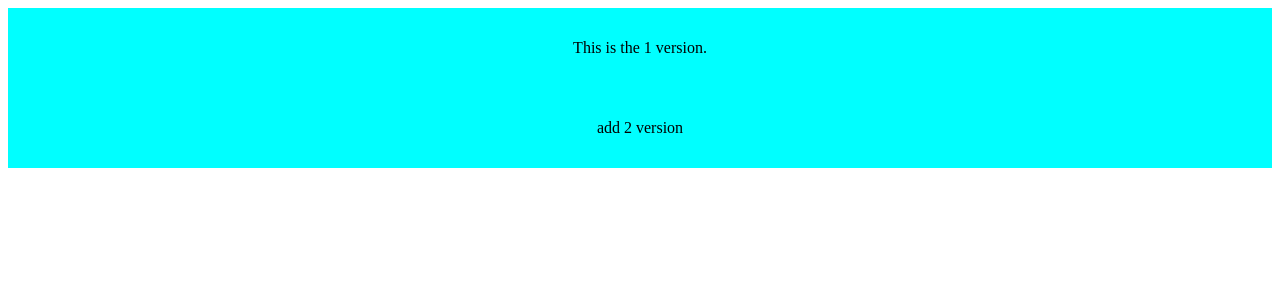
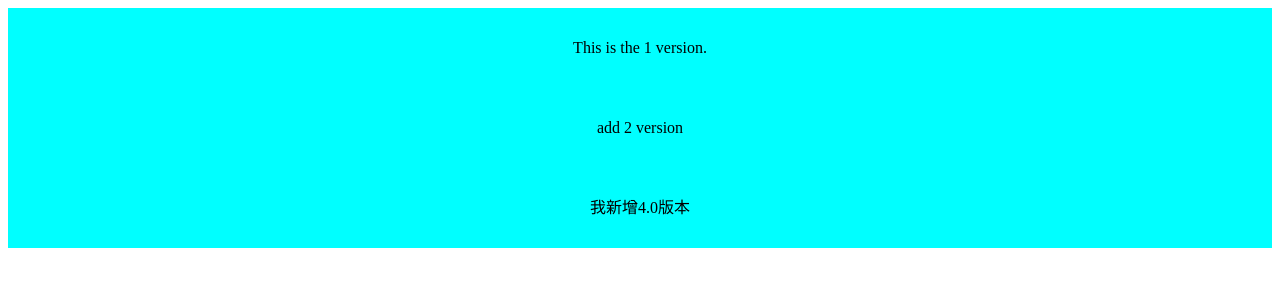
Before and after one commit to SenYong/communityBlog, a plain HTML site: page index.html in a window 1280 px wide. Drawn offline with Linux system fonts and the light colour scheme.

Commit message:
新增3.0版本

```diff
--- a/index.html
+++ b/index.html
@@ -7,6 +7,7 @@
 <body>
     <div>This is the 1 version. </div>
     <div>add 2 version</div>
+    <div>我新增4.0版本</div>
 </body>
 </html>
 <style>
```
